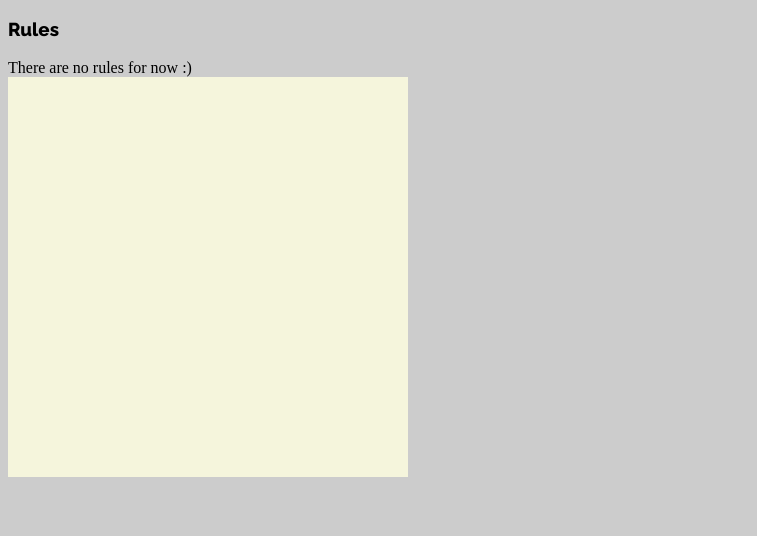
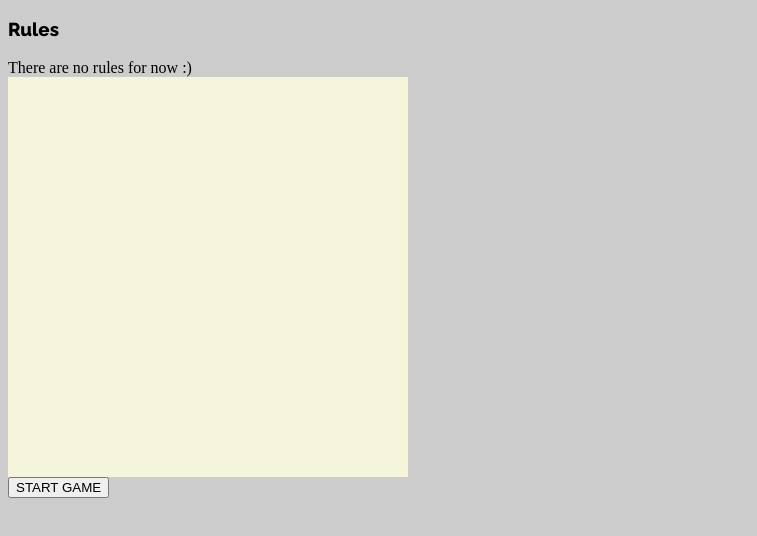
Before and after one commit to sethwick96/Snake_games_SWEDN, a plain HTML site: page FRONT END/index.html in a window 1280 px wide. Shown: the part 50-586 px from the top of the page, without its empty margins (0-757 px from the left). Drawn offline with Linux system fonts and the light colour scheme.

Commit message:
start button added

```diff
--- a/FRONT END/index.html
+++ b/FRONT END/index.html
@@ -20,6 +20,10 @@
     <canvas id="gameCanvas" width="400" height="400"></canvas>
 </div>
 
+<div>
+    <button> START GAME</button>
+</div>
+
 
 
 </body>
```
